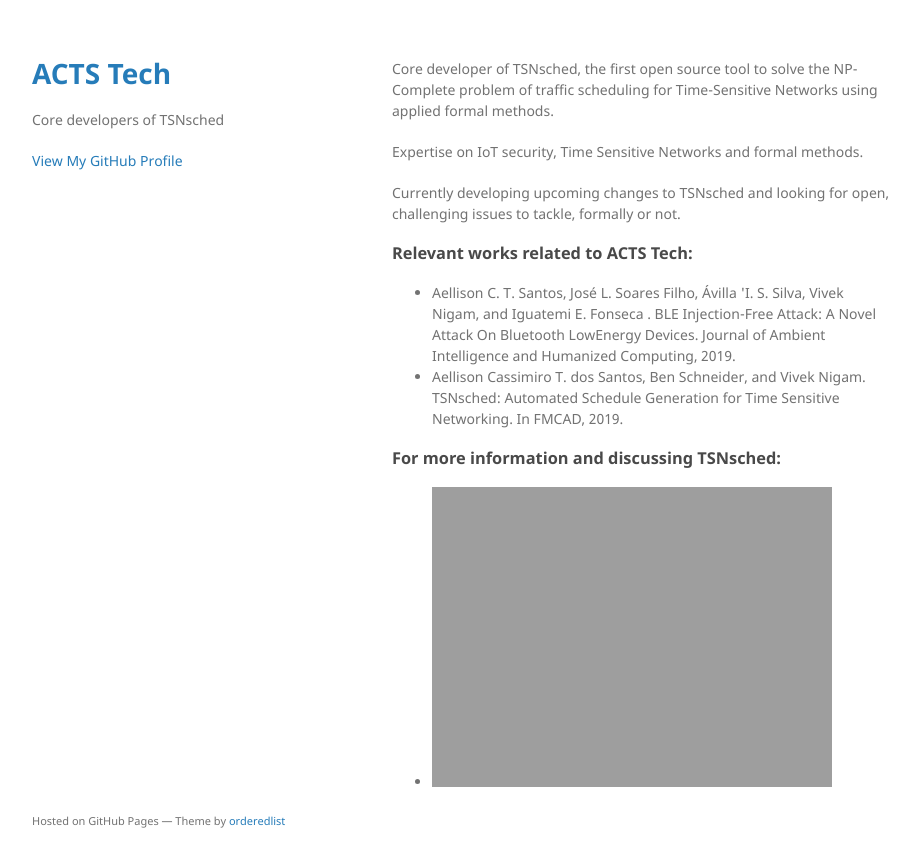
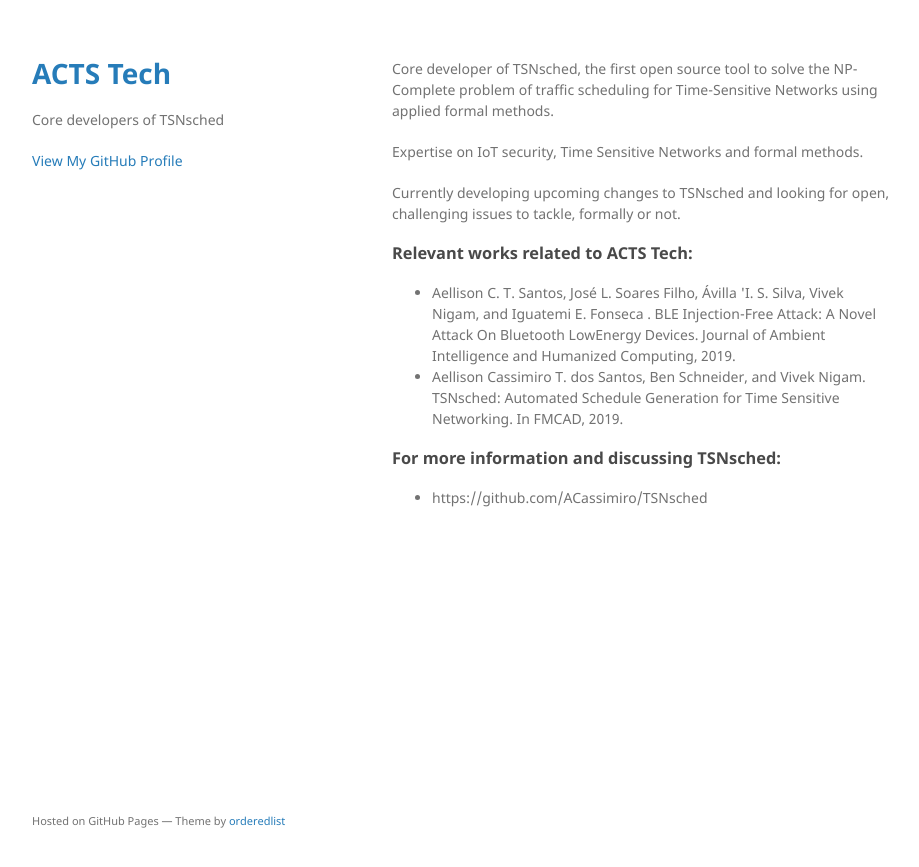
Before and after one commit to ACassimiro/acassimiro.github.io, a Jekyll site: the page built from index.md, in a window 1280 px wide. Shown: the top 867 px of the page, without its empty margins (178-1097 px from the left). Built offline with Jekyll 4.4.1, drawn with Linux system fonts in a browser that asks for light colours; part of the change alters nothing that is shown.

Commit message:
Update index.md

```diff
--- a/index.md
+++ b/index.md
@@ -14,4 +14,4 @@ Currently developing upcoming changes to TSNsched and looking for open, challeng
  - Aellison Cassimiro T. dos Santos, Ben Schneider, and Vivek Nigam. TSNsched: Automated Schedule Generation for Time Sensitive Networking. In FMCAD, 2019.
 
 ### For more information and discussing TSNsched:
- - ![TSNsched's git]([https://github.githubassets.com/images/icons/emoji/octocat.png](https://github.com/ACassimiro/TSNsched))
+ - https://github.com/ACassimiro/TSNsched
```
